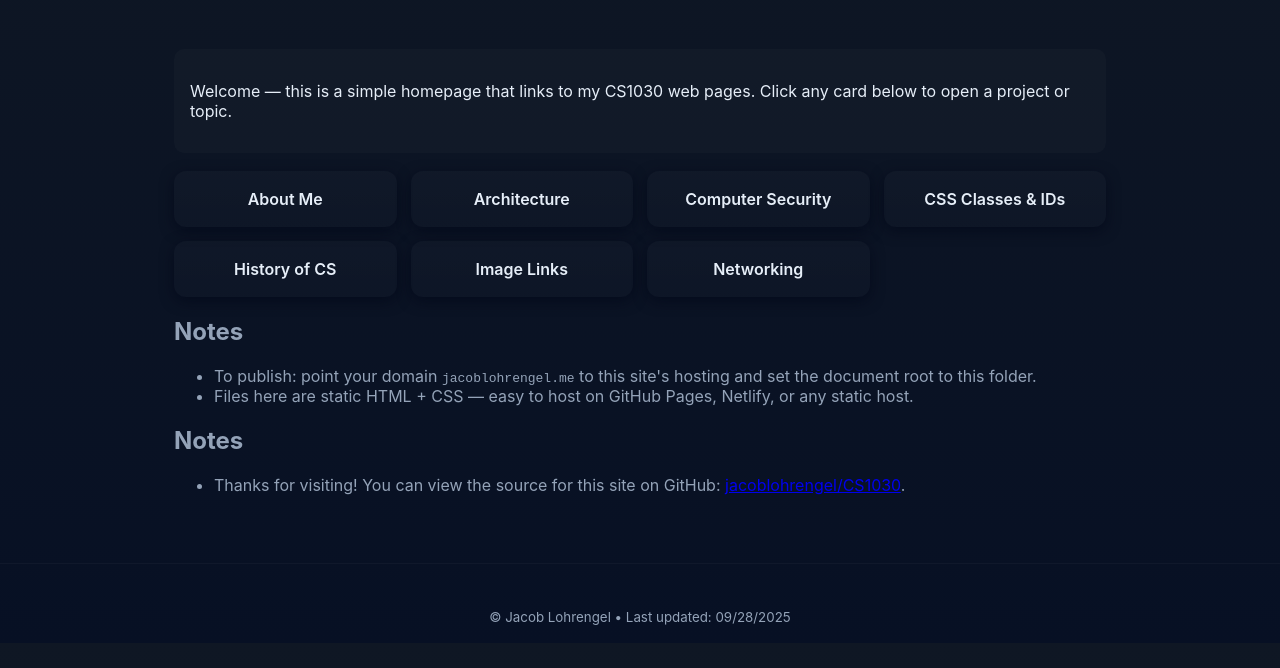
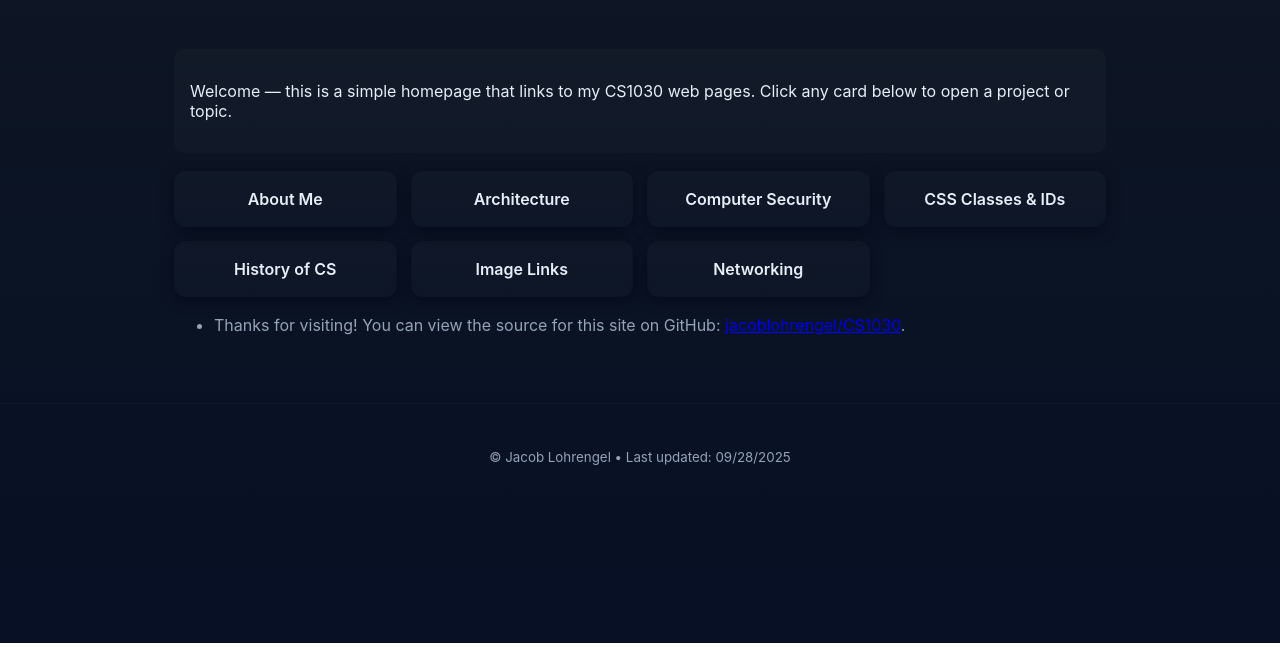
Before and after one commit to jacoblohrengel/CS1030-Webpage, a website: page index.html in a window 1280 px wide. Shown: the part 157-825 px from the top of the page. After the commit the page ends 800 px from the top, so only its background shows below. Drawn offline with Linux system fonts and the light colour scheme.

Commit message:
Fixed notes section in indext.html

```diff
--- a/index.html
+++ b/index.html
@@ -30,20 +30,9 @@
 				<a class="card" href="../imglinks/index.html">Image Links</a>
 				<a class="card" href="../Networking/index.html">Networking</a>
 			</section>
-
-			<section class="notes">
-				<h2>Notes</h2>
-				<ul>
-					<li>To publish: point your domain <code>jacoblohrengel.me</code> to this site's hosting and set the document root to this folder.</li>
-					<li>Files here are static HTML + CSS — easy to host on GitHub Pages, Netlify, or any static host.</li>
-				</ul>
-			</section>
-			<section class="notes">
-				<h2>Notes</h2>
-				<ul>
-					<li>Thanks for visiting! You can view the source for this site on GitHub: <a href="https://github.com/jacoblohrengel/CS1030" target="_blank" rel="noopener">jacoblohrengel/CS1030</a>.</li>
-				</ul>
-			</section>
+			<ul class="notes">
+				<li>Thanks for visiting! You can view the source for this site on GitHub: <a href="https://github.com/jacoblohrengel/CS1030" target="_blank" rel="noopener">jacoblohrengel/CS1030</a>.</li>
+			</ul>
 		</main>
 
 		<footer class="site-footer">
```
